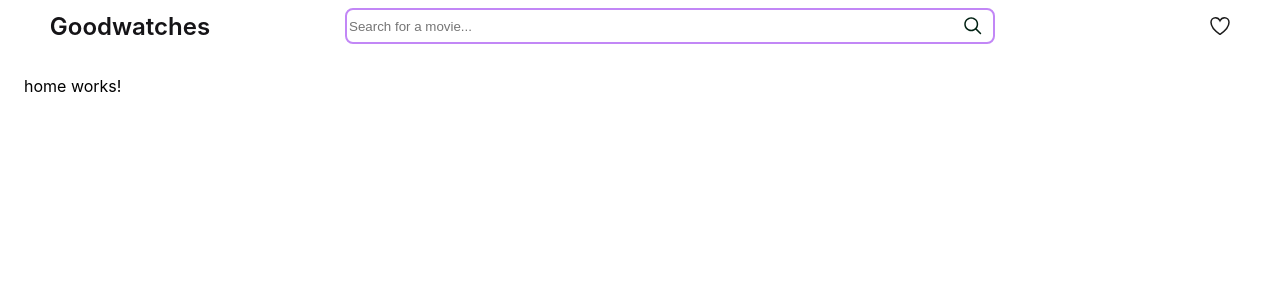
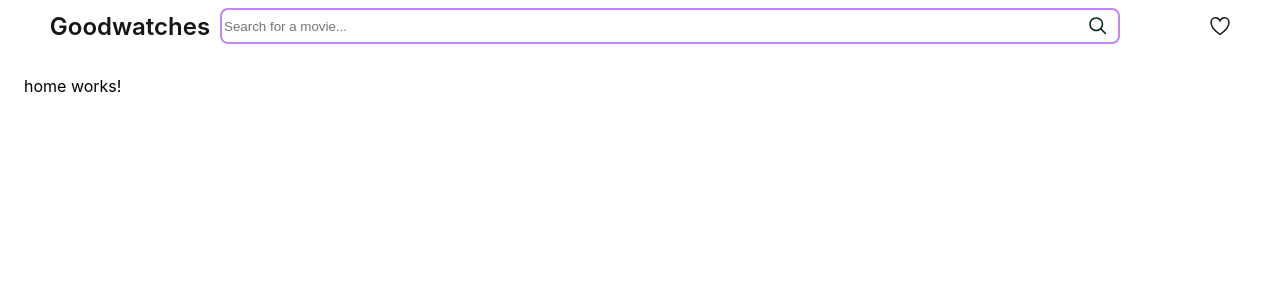
Before and after one commit to rmisutyte/movie-search, an Angular app: page / in a window 1280 px wide. Shown: the top 300 px of the page. Built offline with nearby package versions, Linux system fonts and the light colour scheme; no server answers.

Commit message:
responsive search

```diff
--- a/src/app/header/header.component.css
+++ b/src/app/header/header.component.css
@@ -1,10 +1,12 @@
 .headerContainer {
+	display: flex;
+	justify-content: space-between;
 	max-width: 1440px;
 	margin: 0 auto;
 	padding: 0 32px;
 	width: 100%;
 
-	@media (min-width: 1024px) {
+	@media (min-width: 768px) {
 		display: grid;
 		grid-template-columns: 180px 1fr 120px;
 	}
@@ -31,11 +33,12 @@
 }
 
 .controls .searchIcon {
-	display: flex;
-	justify-content: center;
-	width: 40px;
-	@media (min-width: 1024px) {
-		display: none;
+	display: none;
+
+	@media (max-width: 768px) {
+		display: flex;
+		justify-content: center;
+		width: 40px;
 	}
 }
 
--- a/src/app/header/header.component.html
+++ b/src/app/header/header.component.html
@@ -3,9 +3,7 @@
     <div class="logo">
       <a href="/">Goodwatches</a>
     </div>
-    <div class="search">
-      <app-movie-search />
-    </div>
+    <app-movie-search />
     <div class="controls">
       <a class="favourites">
         <svg width="20" height="18" viewBox="0 0 20 18" fill="none" xmlns="http://www.w3.org/2000/svg">
--- a/src/app/movie-search/movie-search.component.css
+++ b/src/app/movie-search/movie-search.component.css
@@ -1,9 +1,8 @@
 .searchContainer form {
   display: none;
 
-  @media (min-width: 1024px) {
+  @media (min-width: 768px) {
     position: relative;
-    width: 650px;
     display: flex;
     justify-content: center;
     flex-wrap: wrap;
```
